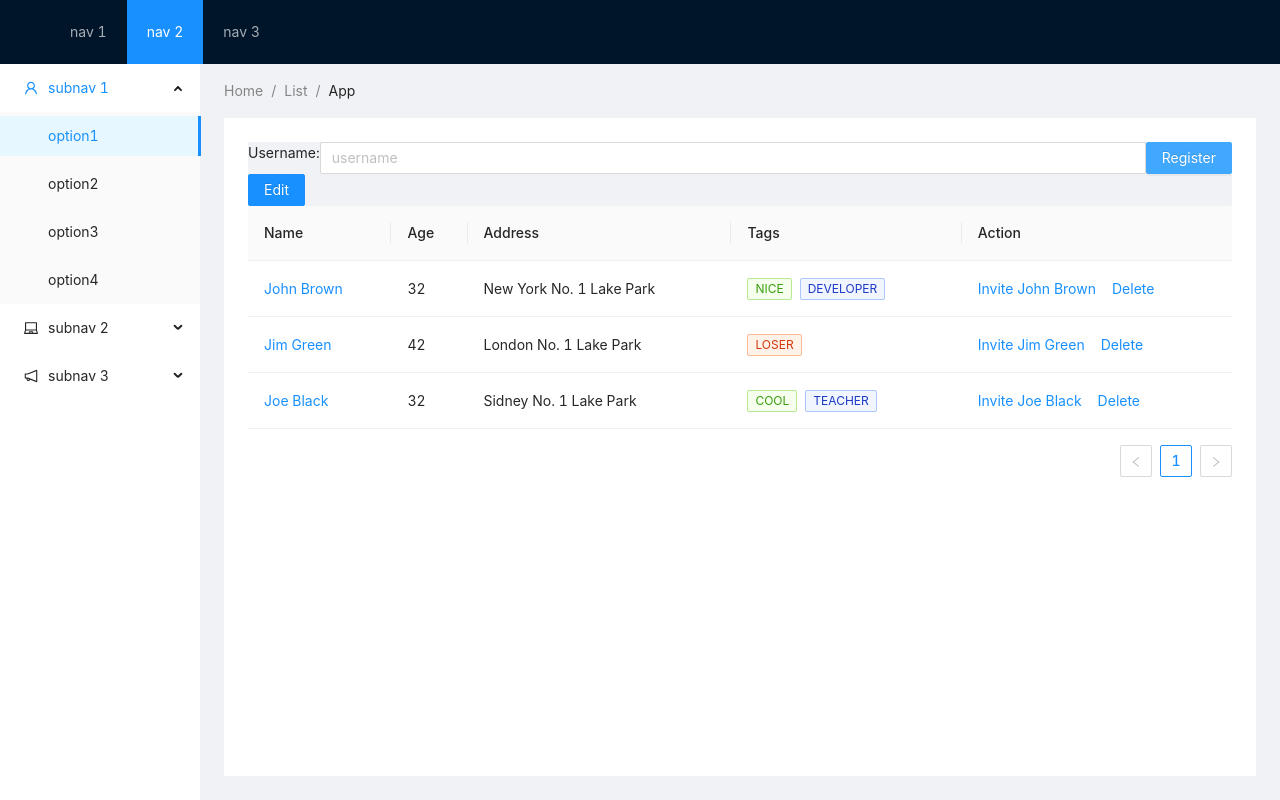
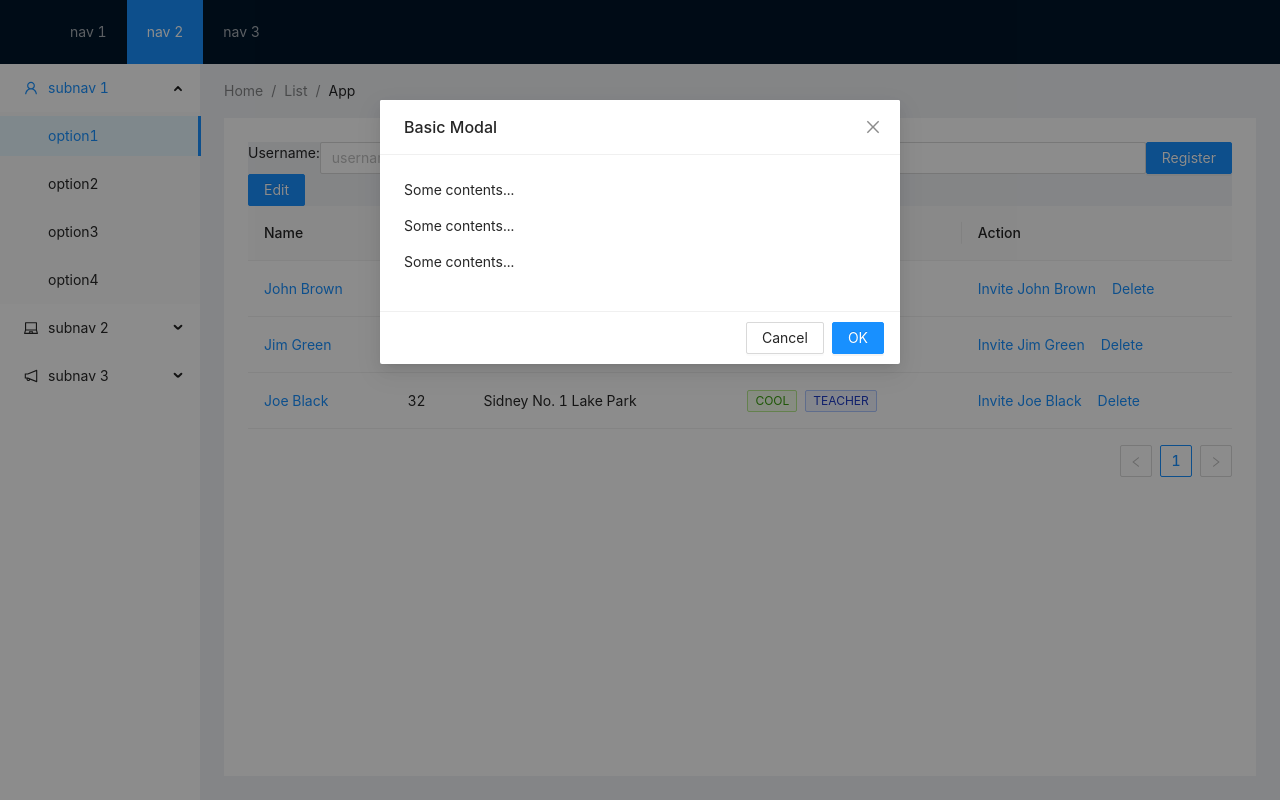
Before and after one commit to jungdj/react-practice, a React (Create React App) app: page / in a window 1280 px wide. Both pictures are taken after a click on the button "Register". Built offline with nearby package versions, Linux system fonts and the light colour scheme.

Commit message:
Feature done

```diff
--- a/src/components/AdminPage/MyContent.js
+++ b/src/components/AdminPage/MyContent.js
@@ -1,31 +1,33 @@
 import React from 'react';
+import { useState } from 'react';
 
 import { Layout, Button, Input } from 'antd';
 import { Table, Tag, Space } from 'antd';
 import { Modal } from 'antd';
 
-const RegisterForm = () => {
+const RegisterForm = (props) => {
+  if (props.editable) return null;
   return (
     <Layout style={{ flexDirection: 'row' }}>
       <label>Username:</label>
       <Input name="username" placeholder="username" />
-      <Button type="primary">Register</Button>
+      <Button type="primary" onClick={() => props.setVisible(true)}>Register</Button>
     </Layout>
   )
 }
 
 const EditButton = (props) => {
-  if (props.edit) {
+  if (props.editable) {
     return (
       <Layout style={{ flexDirection: 'row' }}>
-        <Button type={'primary'}>Confirm</Button>
-        <Button type={'primary'}>Cancel</Button>
+        <Button type={'primary'} onClick={() => props.setVisible(true)}>Confirm</Button>
+        <Button type={'primary'} onClick={() => props.setEditable(false)}>Cancel</Button>
       </Layout>
     )
   } else {
     return (
       <Layout style={{ flexDirection: 'row' }}>
-        <Button type={'primary'}>Edit</Button>
+        <Button type={'primary'} onClick={() => props.setEditable(true)}>Edit</Button>
       </Layout>
     )
   }
@@ -111,19 +113,25 @@ const UserListTable = () => {
 }
 
 const MyContent = () => {
+  const [visible, setVisible] = useState (false);
+  const [editable, setEditable] = useState(false);
+
   return (
     <div>
       {/*<h1>Register Form</h1>*/}
-      <RegisterForm />
+      <RegisterForm editable={editable} setVisible={setVisible} />
       {/*<h1>Edit Button</h1>*/}
-      <EditButton />
+      <EditButton editable={editable} setEditable={setEditable} setVisible={setVisible} />
       {/*<h1>UserListTable</h1>*/}
       <UserListTable />
       <Modal
         title="Basic Modal"
-        visible={false}
-        // onOk={this.handleOk}
-        // onCancel={this.handleCancel}
+        visible={visible}
+        onOk={() => {
+          setEditable(false);
+          setVisible(false);
+        }}
+        onCancel={() => setVisible(false)}
       >
         <p>Some contents...</p>
         <p>Some contents...</p>
```
